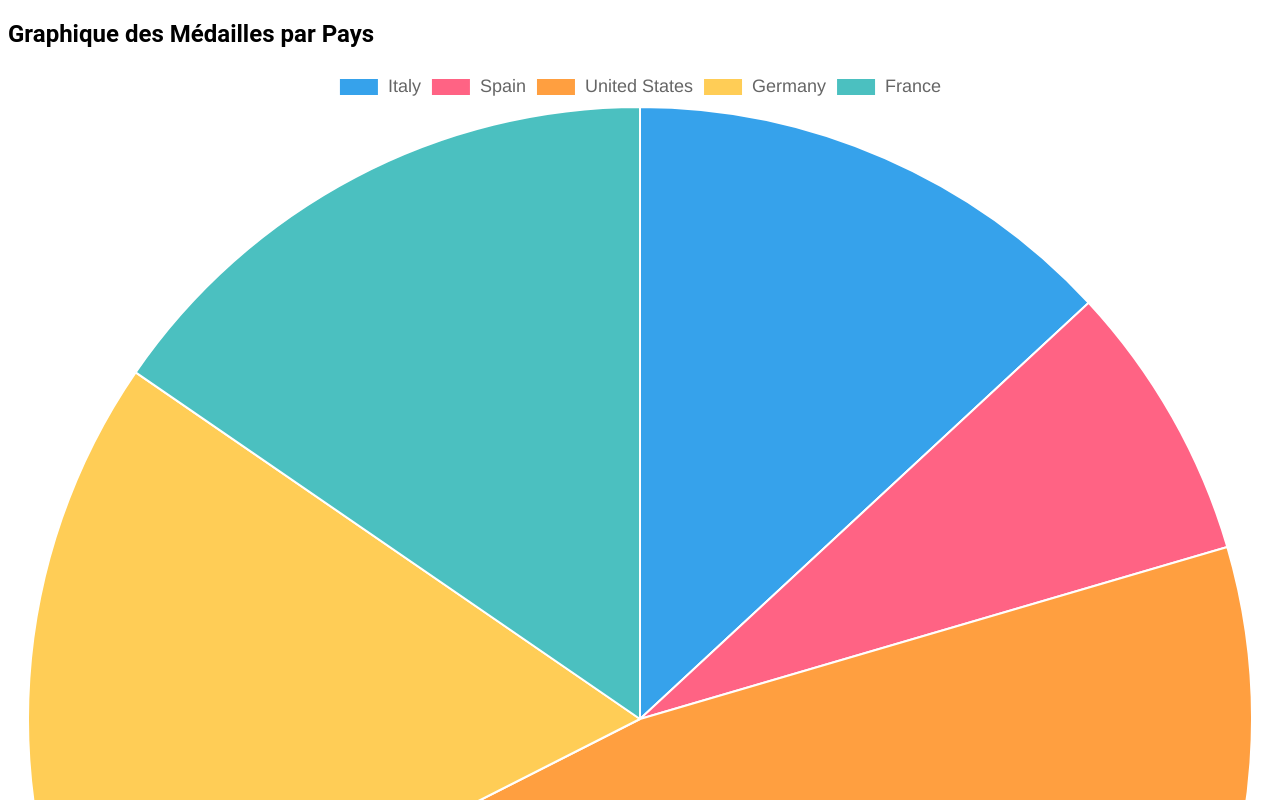
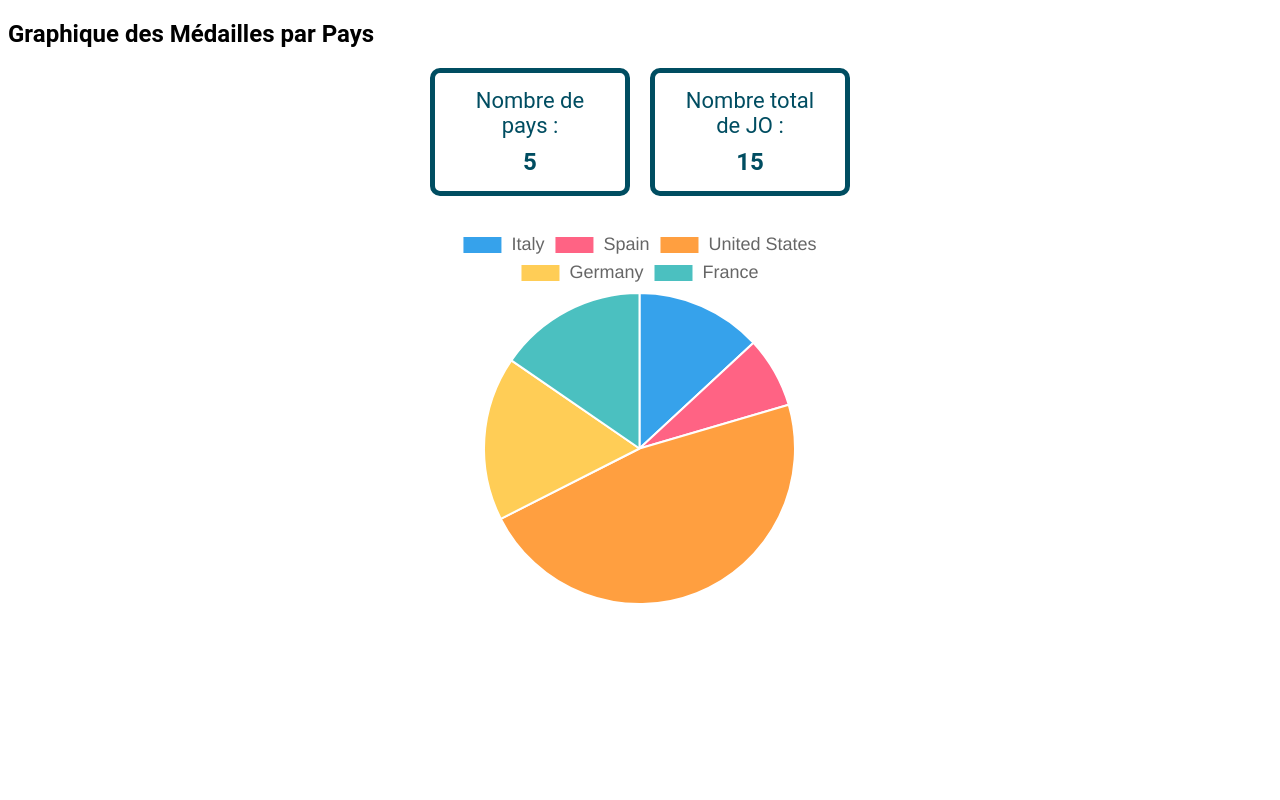
Before and after one commit to BriceLgs/projet-olympic-game, an Angular app: page /pie-chart in a window 1280 px wide. Shown: the top 800 px of the page. Built offline with nearby package versions, Linux system fonts and the light colour scheme.

Commit message:
finalisation

```diff
--- a/src/app/pages/line-chart/line-chart.component.scss
+++ b/src/app/pages/line-chart/line-chart.component.scss
@@ -40,7 +40,7 @@
   }
 
   .chart {
-    max-width: 50%;
+    max-width: 40%;
     margin: 0 auto;
   }
 
--- a/src/app/pages/pie-chart/pie-chart-component.html
+++ b/src/app/pages/pie-chart/pie-chart-component.html
@@ -1,4 +1,16 @@
 <div>
+
   <h2>Graphique des Médailles par Pays</h2>
+  <div class="stats-container">
+
+    <div class="stats-box"><p>Nombre de pays : </p>
+      <strong>{{ totalCountries }}</strong>
+    </div>
+    <div class="stats-box"><p>Nombre total de JO : </p>
+      <strong>{{ totalOlympics }}</strong>
+    </div>
+  </div>
+  <div class="chart">
   <canvas id="piechart"></canvas>
 </div>
+</div>
--- a/src/app/pages/pie-chart/pie-chart-component.scss
+++ b/src/app/pages/pie-chart/pie-chart-component.scss
@@ -0,0 +1,34 @@
+
+  .stats-container {
+    display: flex;
+    justify-content: center;
+    gap: 20px;
+    margin-bottom: 30px;
+  }
+
+  .stats-box {
+    background-color: #ffffff;
+    border: solid;
+    border-width: 5px;
+    border-radius: 10px;
+    border-color: #004d61;
+    color: #004d61;
+    padding: 15px 20px;
+    text-align: center;
+    width: 150px;
+    p {
+      font-size: 22px;
+      margin: 0;
+    }
+
+    strong {
+      display: block;
+      margin-top: 10px;
+      font-size: 24px;
+      font-weight: bold;
+    }
+  }
+  .chart {
+    max-width: 30%;
+    margin: 0 auto;
+  }
--- a/src/app/pages/pie-chart/pie-chart-component.ts
+++ b/src/app/pages/pie-chart/pie-chart-component.ts
@@ -5,39 +5,28 @@ import { OlympicService } from 'src/app/core/services/olympic.service';
 import { Subscription } from 'rxjs';
 import { Router } from '@angular/router';
 Chart.register(...registerables);
-// pour pouvoir utiliser la bibliotheque de chart.js
-
 @Component({
   selector: 'pie-chart',
   standalone: false,
   templateUrl: './pie-chart-component.html',
   styleUrl: './pie-chart-component.scss',
 })
-// standalone false pour indiquer qu'il a besoin d'autre module et composants
 export class PieChartComponent implements OnInit, OnDestroy {
   chartdata: OlympicModels[] = [];
   countrydata: string[] = [];
   medaldata: number[] = [];
   subscription: Subscription | undefined;
-
-  // ici j'initialise mes tableaux, a un tableau vide
-
+  totalOlympics: number = 0;
+  totalCountries: number = 0;
   constructor(private service: OlympicService, private router : Router) {}
-  //j'injecte OlympicService pour récuperer les données. Il est " private " pour ne pas sortir du composant
 
   ngOnInit(): void {
 
     this.service.loadInitialData();
-    //j'appelle la methode qui se trouve dans olympicservice, pour charger les données initiale
     this.subscription = this.service.getOlympics().subscribe((data) => {
       if (data) {
-        // vérifie si j'ai les donnés, si elle ont était recu
         this.chartdata = data;
-        // Puis je stock les donnés
         this.countrydata = this.chartdata.map(o => o.country);
-        // J'utilise map pour aller chercher le nom des pays et les extraires, et les mettre dans countrydata. le "o" correspond a un élément du tableau. Remplacable, c'est juste la logique qui reste la même.
-        // this.medaldata = this.chartdata.map(o => o.participations.reduce((total, p) => total + p.medalsCount, 0));
-        //pareil,sauf que la on a besoin du total de medailles pour chaque pays. j'utilise donc reduce. en argument je met le total, et la representation de chaque participations. le 0 c'est pour la valeur initiale.
         for (const o of this.chartdata) {
           let totalMedals = 0;
           for (const p of o.participations) {
@@ -45,25 +34,21 @@ export class PieChartComponent implements OnInit, OnDestroy {
           }
           this.medaldata.push(totalMedals);
         }
-        // push pour ajouter l'élément au tableau dynamique.
+        this.totalCountries = this.countrydata.length;
+        this.totalOlympics = this.chartdata.reduce((acc, o) => acc + o.participations.length, 0);
         this.RenderChart(this.countrydata, this.medaldata);
-        //ensuite j'appelle ma methode pour creer le graphique, avec les labels des pays, et le nombre total de médailles
       }
     });
   }
 
   RenderChart(countrydata: string[], medaldata: number[]) {
     const mychart = new Chart('piechart', {
-      // c'est ce qui va contenir mon graphique
       type: 'pie',
       data: {
         labels: countrydata,
-        // les étuiqette du graph seront les noms des pays
         datasets: [
           {
             data: medaldata,
-            // backgroundColor: backgroundColor,
-            //on va afficher les nombres de médailles pour chaque pays
           },
         ],
       },
@@ -74,13 +59,9 @@ export class PieChartComponent implements OnInit, OnDestroy {
 
               label: (context) => {
                 const index = context.dataIndex;
-                //
                 const country = countrydata[index];
-                // on récupere la position au pays survolé
                 const medals = medaldata[index];
-                // on récupere le nombre de médailles au pays survolé
                 return `${country}: ${medals} médailles`;
-                // on retourne une chaine formaté pour les afficher
               },
             },
           },
@@ -92,11 +73,9 @@ export class PieChartComponent implements OnInit, OnDestroy {
             this.router.navigate(['/line-chart', selectedCountry], );
           }
         },
-      },
-
-    });
+      }
+    },);
   }
-
 
   ngOnDestroy(): void {
     if (this.subscription) {
```
Also changed, not shown: package.json (+11 -11 lines), src/app/pages/line-chart/line-chart.component.ts (+0 -16 lines), 1 other file (tests, documents, lock files or other folders).
